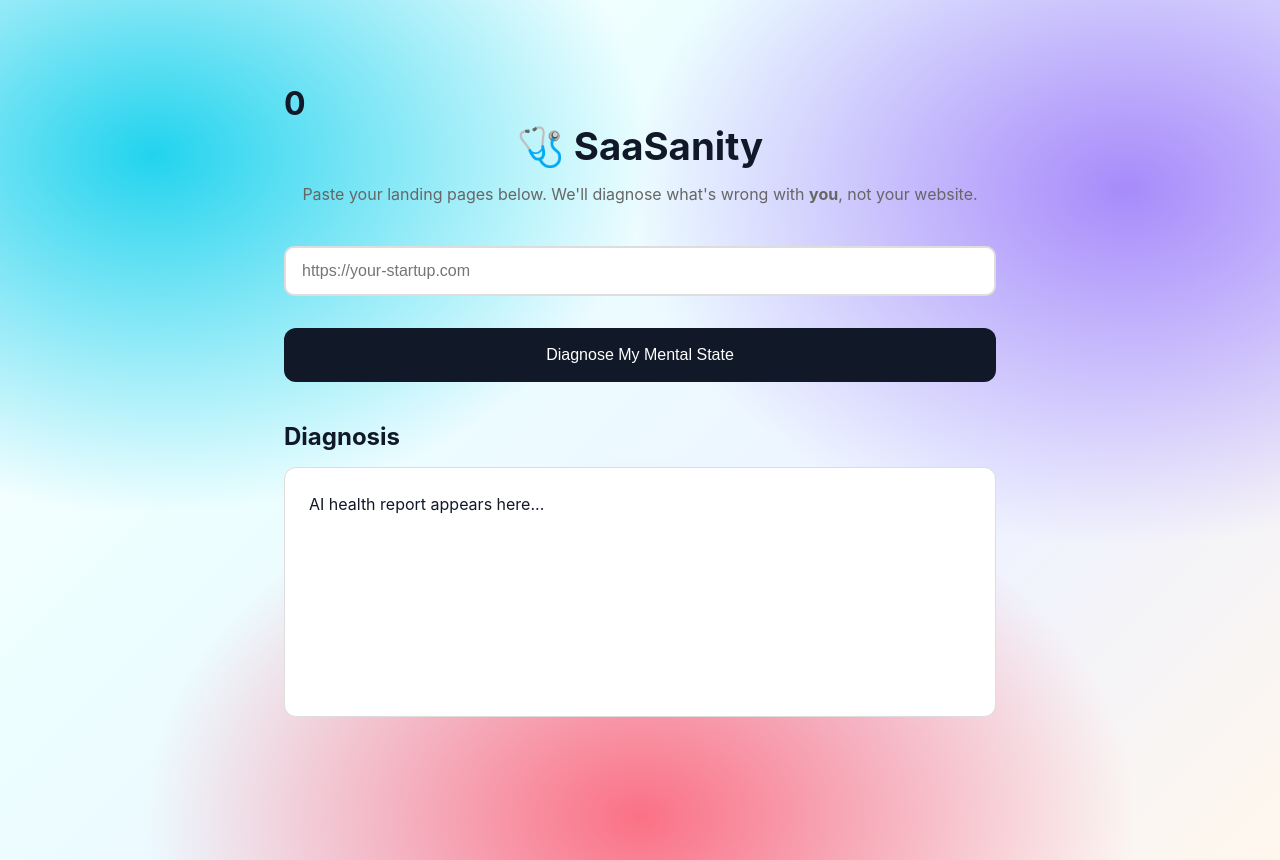
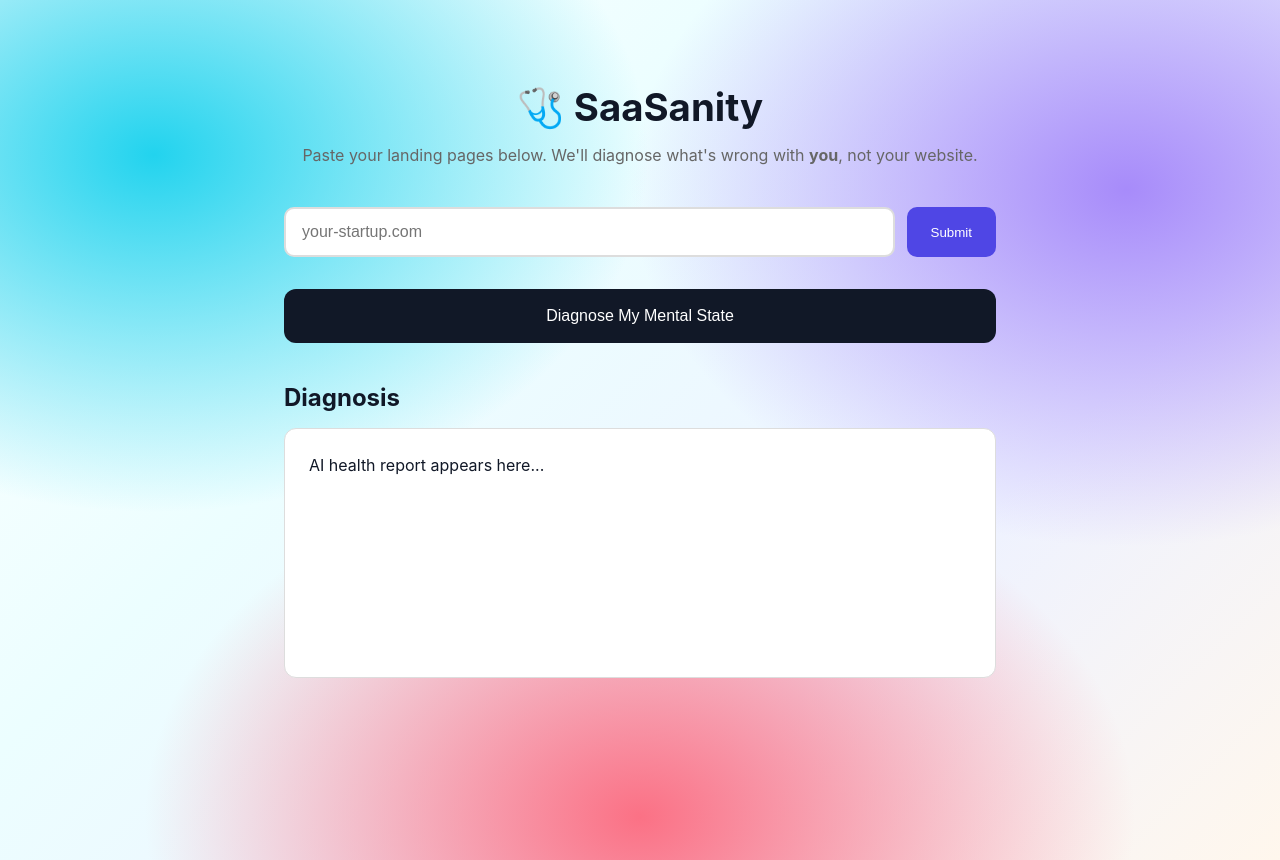
Before and after one commit to SergeyTkachenko-Cj/landing-page-therapist, a React (Create React App) app: page / in a window 1280 px wide. Built offline with nearby package versions, Linux system fonts and the light colour scheme.

Commit message:
Wire up form submit to store URL input in App state
Replace the static input section with a submit form and lift string state from Form to App.

```diff
--- a/src/App.tsx
+++ b/src/App.tsx
@@ -5,13 +5,13 @@ import Header from "./components/Header";
 import './App.css';
 
 function App() {
-  const [count, setCount] = React.useState(0);
+  const [inpt, setInpt] = React.useState("");
 
   return (
     <div className="container">
-        <h1>{count}</h1>
+        <h1>{inpt}</h1>
         <Header />
-        <Form func={setCount} />
+        <Form func={setInpt} />
         <Diagnosis />
     </div>
   );
--- a/src/components/Form.tsx
+++ b/src/components/Form.tsx
@@ -1,5 +1,5 @@
 type Func = {
-    func: React.Dispatch<React.SetStateAction<number>>;
+    func: React.Dispatch<React.SetStateAction<string>>;
 }
 
 function Form(prop: Func) {
@@ -10,14 +10,23 @@ function Form(prop: Func) {
         func(prev => prev + 1)
     }
 
+    function formSubmit(e: SubmitEvent) {
+        e.preventDefault();
+        const input = (e.currentTarget as HTMLFormElement).elements[0] as HTMLInputElement;
+        func(input.value);
+    }
+
     return (
         <>
-            <section className="input-section">
+            <form
+            className="input-section"
+            onSubmit={e => formSubmit(e)} >
               <input
-                  type="url"
-                  placeholder="https://your-startup.com"
+                  type="text"
+                  placeholder="your-startup.com"
               />
-            </section>
+              <button>Submit</button>
+            </form>
 
             <section className="diagnose">
               <button onClick={increment}>Diagnose My Mental State</button>
```
